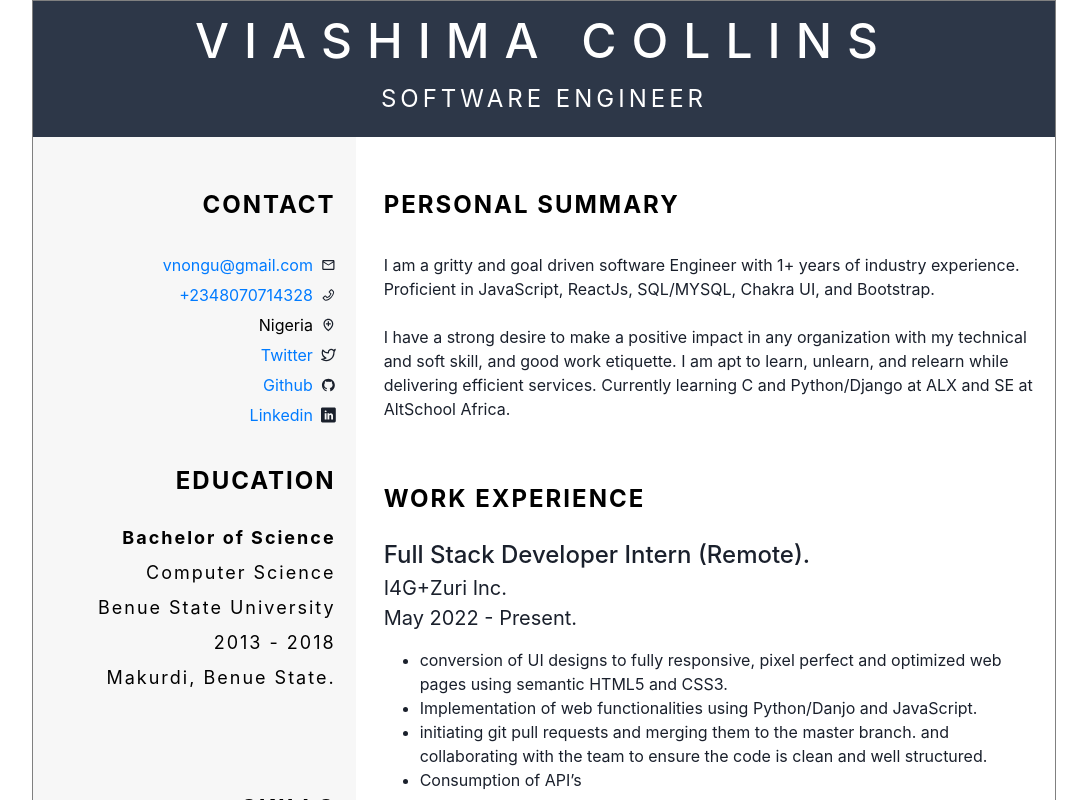
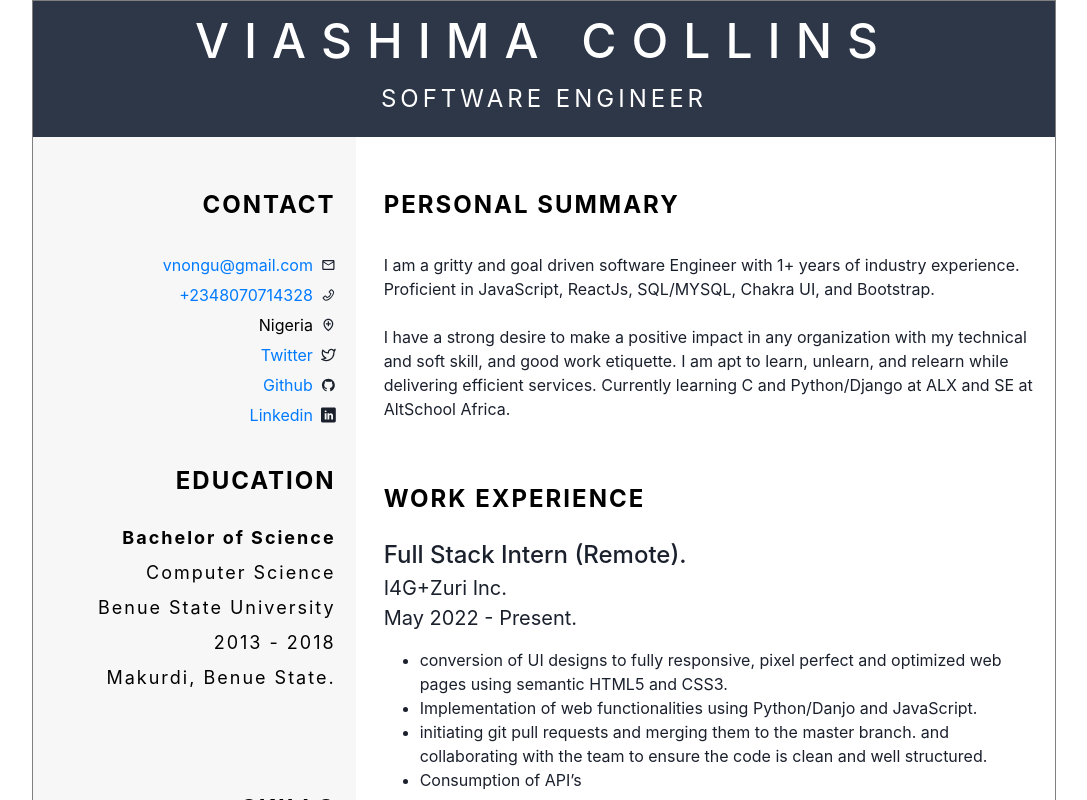
Before and after one commit to clins10/my-CV, a Next.js app: page / in a window 1280 px wide. Shown: the top 800 px of the page, without its empty margins (96-1183 px from the left). Built offline with nearby package versions, Linux system fonts and the light colour scheme.

Commit message:
update work experience at zuri, to full-stack-intern

```diff
--- a/pages/index.js
+++ b/pages/index.js
@@ -440,7 +440,7 @@ export default function Home() {
             </Text>
 
             <Text fontSize={"2xl"} fontWeight="500" pl="20px" mt='20px'>
-              Full Stack Developer Intern (Remote).
+              Full Stack Intern (Remote).
             </Text>
             <Text fontSize={"xl"} fontWeight="400" pl="20px">
               I4G+Zuri Inc.
```
